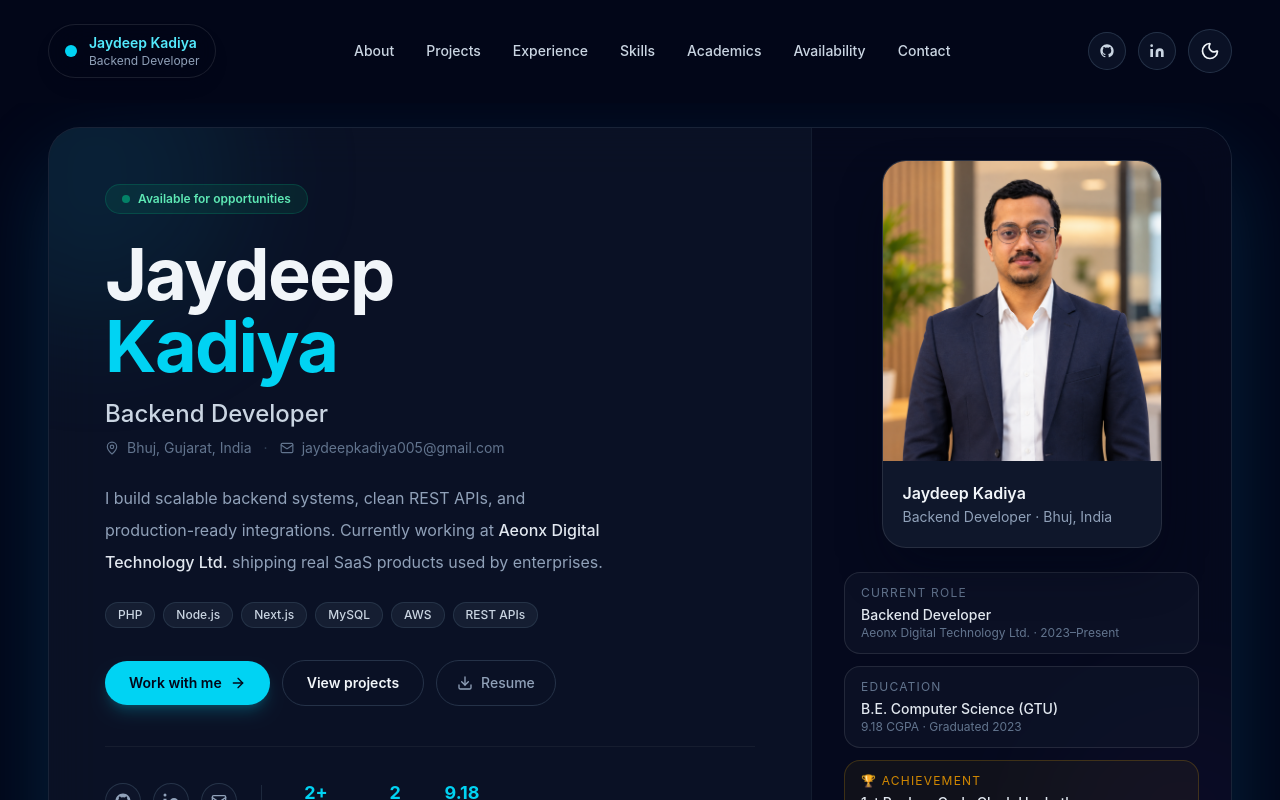
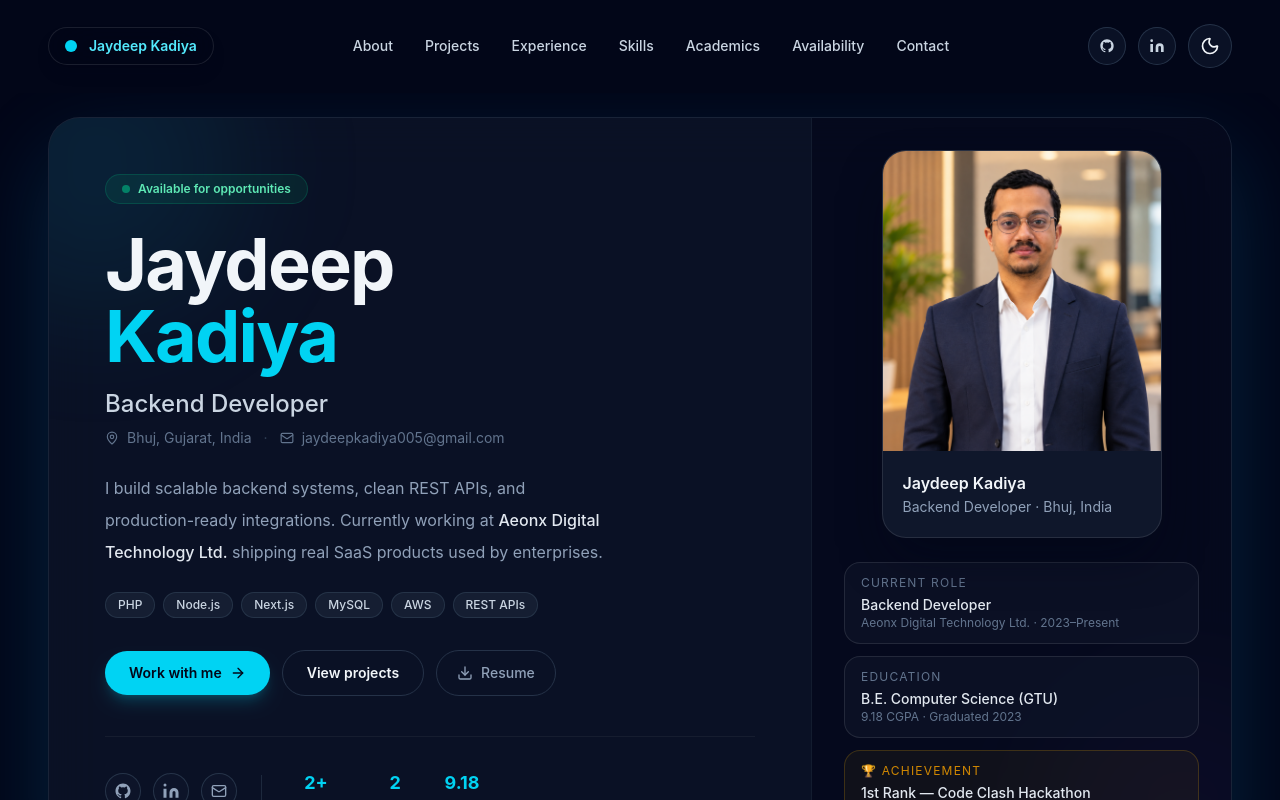
Before and after one commit to Jayuuuu04/portfolio-website, a Next.js app: page / in a window 1280 px wide. Shown: the top 800 px of the page. Built offline with nearby package versions, Linux system fonts and the light colour scheme.

Commit message:
Header Updated

```diff
--- a/components/navbar/Navbar.tsx
+++ b/components/navbar/Navbar.tsx
@@ -56,7 +56,7 @@ export function Navbar() {
           <span className="inline-flex h-3 w-3 rounded-full bg-cyan-400" />
           <div>
             <p className="text-sm font-semibold text-cyan-300">Jaydeep Kadiya</p>
-            <p className="text-xs text-slate-400">Backend Developer</p>
+            {/* <p className="text-xs text-slate-400">Backend Developer</p> */}
           </div>
         </div>
 
```
